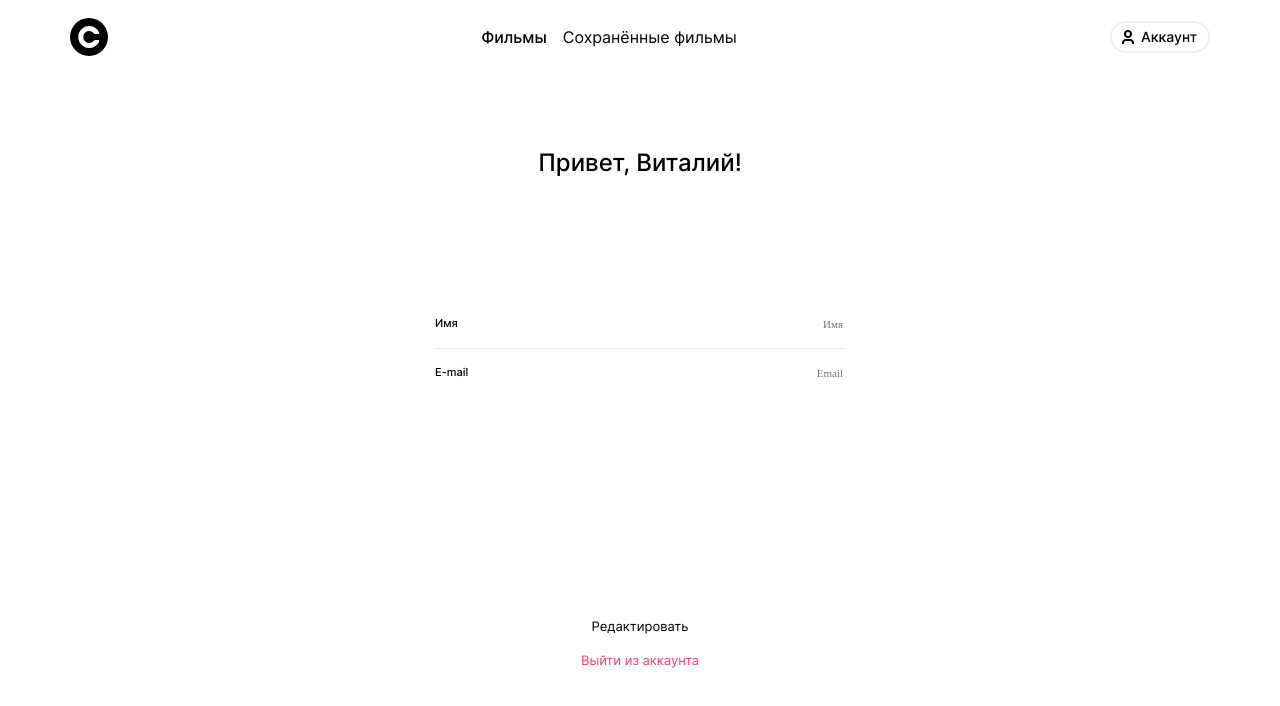
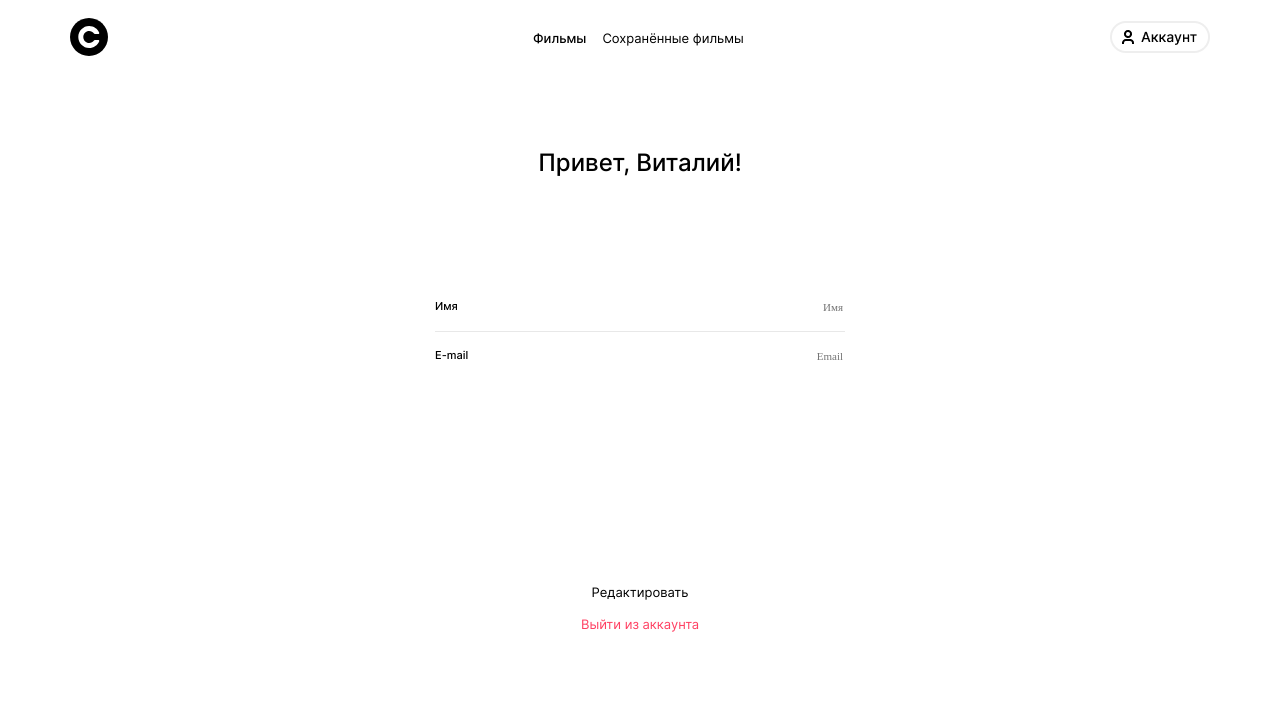
Before and after one commit to Felitset/movies-explorer-frontend, a React (Create React App) app: page /profile in a window 1280 px wide. Shown: the top 706 px of the page. Built offline with nearby package versions, Linux system fonts and the light colour scheme.

Commit message:
quick fixes for 1280 and 768

```diff
--- a/src/components/App/App.js
+++ b/src/components/App/App.js
@@ -26,6 +26,7 @@ function App() {
 
     return (
         <>
+
             <div className="page">
                 <Header
                     onMenuOpen={handleMenuClick} />
--- a/src/components/Login/Login.css
+++ b/src/components/Login/Login.css
@@ -100,7 +100,7 @@
     }
 
     .login__button {
-        margin: 221px auto 16px;
+        margin: 197px auto 16px;
     }
 }
 
--- a/src/components/Main/AboutMe/AboutMe.css
+++ b/src/components/Main/AboutMe/AboutMe.css
@@ -83,7 +83,7 @@
 
 @media screen and (max-width: 1150px) {
     .aboutme {
-        padding: 90px 50px 90px;
+        padding: 90px 50px 71px;
     }
 
     .aboutme__content_title {
--- a/src/components/Main/Promo/Promo.css
+++ b/src/components/Main/Promo/Promo.css
@@ -23,7 +23,7 @@
     color: #000000;
     opacity: 0.5;
     max-width: 310px;
-    margin: 36px 0 156px;
+    margin: 36px 0 146px;
 }
 
 .promo__btn {
@@ -99,7 +99,7 @@
     }
 
     .promo__subtitle {
-        margin: 22px 0 92px;
+        margin: 22px 0 80px;
     }
 
     .promo__logo {
--- a/src/components/Navigation/Navigation.css
+++ b/src/components/Navigation/Navigation.css
@@ -1,10 +1,14 @@
 .navigation {
     display: block;
+    width: 212px;
+    margin: 0 0 0 60px;
 }
 
 .navigation__movies_link {
     text-decoration: none;
     color: #000000;
+    font-size: 13px;
+line-height: 18px;
     font-weight: 500;
     margin-right: 16px;
     transition: 0.4s;
@@ -18,6 +22,8 @@
 .navigation__saved_movies_link {
     text-decoration: none;
     color: #000000;
+    font-size: 13px;
+line-height: 18px;
     font-weight: 400;
     transition: 0.4s;
 }
--- a/src/components/PageNotFound/PageNotFound.css
+++ b/src/components/PageNotFound/PageNotFound.css
@@ -60,6 +60,8 @@
     .page_not_found__error_code {
         margin: 329px auto 0;
         width: 300px;
+        font-size: 80px;
+line-height: 97px;
     }
 
     .page_not_found__text_line {
--- a/src/components/Profile/Profile.css
+++ b/src/components/Profile/Profile.css
@@ -30,8 +30,13 @@
     padding: 17px 0 16px;
 }
 
+.profile__input_block:first-of-type {
+    padding: 0 0 16px;
+}
+
 .profile__input_block:last-of-type {
     border-bottom: none;
+    padding: 17px 0 0;
 }
 
 .profile__input_label {
@@ -63,6 +68,7 @@
     font-size: 13px;
     line-height: 16px;
     margin-top: 220px;
+    padding: 0;
 }
 
 .profile__exit_btn {
@@ -75,6 +81,7 @@
     font-size: 13px;
     line-height: 16px;
     margin-top: 16px;
+    padding: 0;
 }
 
 @media screen and (max-width: 1150px) {
--- a/src/components/Register/Register.css
+++ b/src/components/Register/Register.css
@@ -79,7 +79,7 @@
     background: #000000;
     border-radius: 3px;
     border: none;
-    margin: 221px auto 16px;
+    margin: 134px auto 16px;
     transition: 0.7s ease-in-out;
 }
 
@@ -98,10 +98,8 @@
     .title {
         margin: 232px auto 0;
     }
-
     .register__button {
-
-        margin: 152px auto 16px;
+        margin: 129px auto 16px;
     }
 
 }
@@ -134,7 +132,7 @@
     .register__button {
         width: 260px;
         font-size: 12px;
-        margin: 240px auto 14px;
+        margin: 222px auto 14px;
     }
 
     .registered_line {
```
